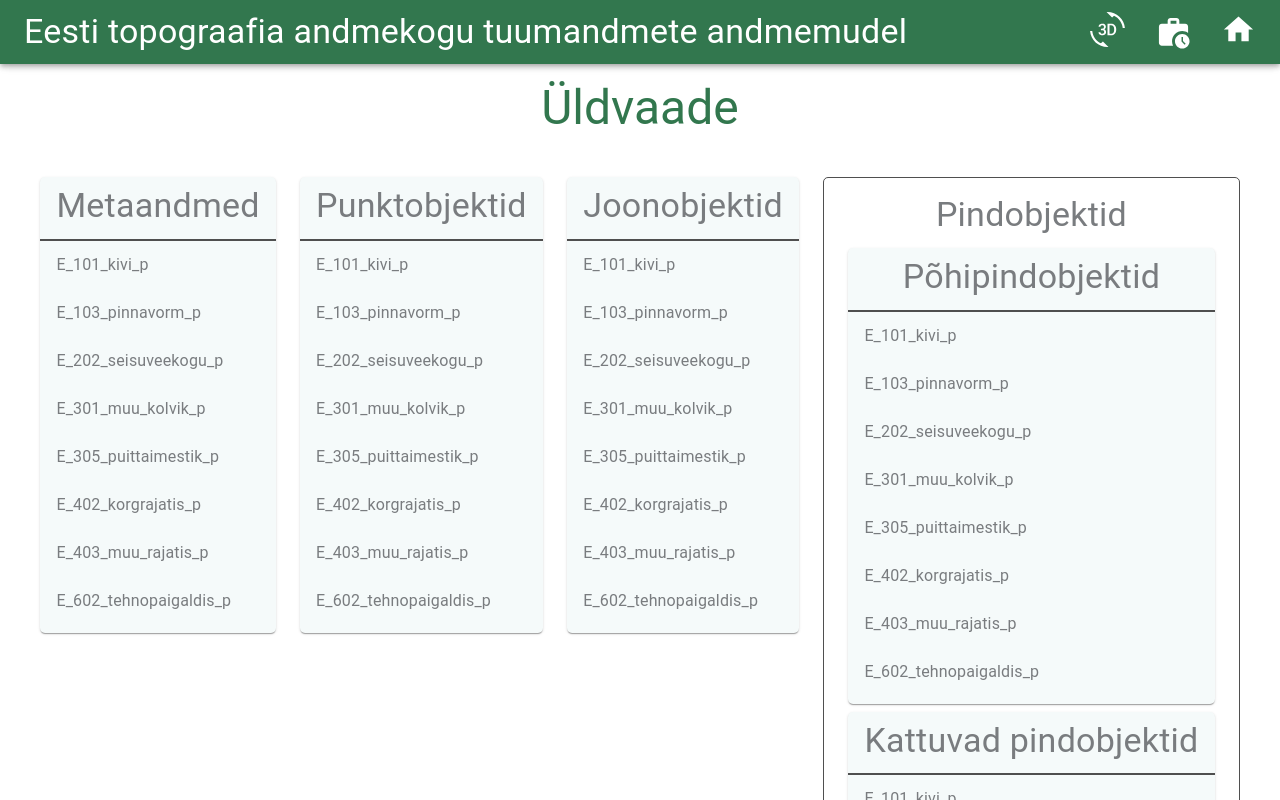
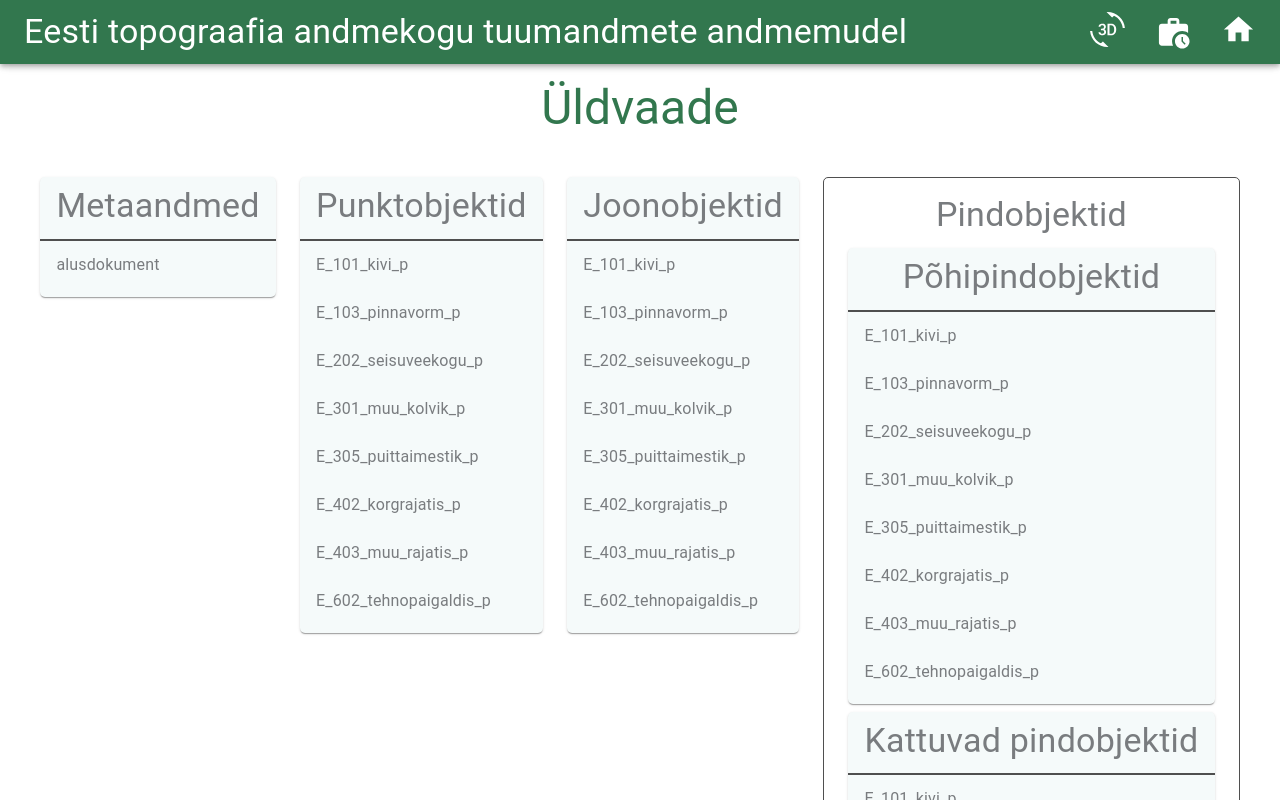
Before and after one commit to AndresKasekamp/etak-andmemudel-react, a React (Vite) app: page / in a window 1280 px wide. Shown: the top 800 px of the page. Built offline with nearby package versions, Linux system fonts and the light colour scheme.

Commit message:
alusdokument arendus 1

```diff
--- a/src/App.tsx
+++ b/src/App.tsx
@@ -9,7 +9,7 @@ import {
   // etakJoonobjektid,
   // etakPindobjektidMain,
   // etakPindobjektidOverlap,
-  // metadata,
+  metadata,
   // derivedLayers,
 } from "./data/featureClasses.tsx";
 
@@ -46,10 +46,9 @@ function App() {
         >
           <MainTable
             backgroundColor="#C4C1A4"
-            // objectName="Metaandmed"
             objectName={etak_kirjeldus.groups.meta.name.et}
-            // itemNames={metadata}
-            itemNames={etakPunktobjektid}
+            itemNames={metadata}
+            // itemNames={etakPunktobjektid}
             dataTypeClass="etak"
           />
           <MainTable
--- a/src/components/EtakDataMain.tsx
+++ b/src/components/EtakDataMain.tsx
@@ -21,6 +21,8 @@ export default function EtakDataMain({
   const tableName = getTableName(location);
 
   const updatedRows = [...mainRows];
+
+  // TODO alusdokumendile peab tegema erireegli or smth
 
   // Manipulating underlying array
   addedRows.forEach((row) => {
--- a/src/data/constantFields.tsx
+++ b/src/data/constantFields.tsx
@@ -359,6 +359,141 @@ export const mainRows = [
   ),
 ];
 
+export const metadataFields = {
+  andmeallikas: createData(
+    {
+      name: etak_kirjeldus.classes.alusdokument.fields.andmeallikas.name,
+      color: MainElementColor,
+    },
+    "tekst(100)",
+    "",
+    {
+      desc: etak_kirjeldus.classes.alusdokument.fields.andmeallikas.description
+        .et,
+      hyperlink: null,
+    }
+  ),
+
+  kood: createData(
+    {
+      name: etak_kirjeldus.classes.alusdokument.fields.kood.name,
+      color: MainElementColor,
+    },
+    "lühike täisarv",
+    "",
+    {
+      desc: etak_kirjeldus.classes.alusdokument.fields.kood.description.et,
+      hyperlink: null,
+    }
+  ),
+
+  korguskood: createData(
+    {
+      name: etak_kirjeldus.classes.alusdokument.fields.korguskood.name,
+      color: MainElementColor,
+    },
+    "lühike täisarv",
+    "",
+    {
+      desc: etak_kirjeldus.classes.alusdokument.fields.korguskood.description
+        .et,
+      hyperlink: null,
+    }
+  ),
+
+  nimetus: createData(
+    {
+      name: etak_kirjeldus.classes.alusdokument.fields.nimetus.name,
+      color: MainElementColor,
+    },
+    "tekst(100)",
+    "",
+    {
+      desc: etak_kirjeldus.classes.alusdokument.fields.nimetus.description.et,
+      hyperlink: null,
+    }
+  ),
+
+  tyyp: createData(
+    {
+      name: etak_kirjeldus.classes.alusdokument.fields.tyyp.name,
+      color: MainElementColor,
+    },
+    "lühike täisarv",
+    "",
+    {
+      desc: etak_kirjeldus.classes.alusdokument.fields.tyyp.description.et,
+      hyperlink: null,
+    }
+  ),
+
+  aeg: createData(
+    {
+      name: etak_kirjeldus.classes.alusdokument.fields.aeg.name,
+      color: MainElementColor,
+    },
+    "kuupäev",
+    "",
+    {
+      desc: etak_kirjeldus.classes.alusdokument.fields.aeg.description.et,
+      hyperlink: null,
+    }
+  ),
+
+  markused: createData(
+    {
+      name: etak_kirjeldus.classes.alusdokument.fields.markused.name,
+      color: MainElementColor,
+    },
+    "tekst(255)",
+    "",
+    {
+      desc: etak_kirjeldus.classes.alusdokument.fields.markused.description.et,
+      hyperlink: null,
+    }
+  ),
+
+  tapsus: createData(
+    {
+      name: etak_kirjeldus.classes.alusdokument.fields.tapsus.name,
+      color: MainElementColor,
+    },
+    "lühike täisarv",
+    "",
+    {
+      desc: etak_kirjeldus.classes.alusdokument.fields.tapsus.description.et,
+      hyperlink: null,
+    }
+  ),
+
+  korgustapsus: createData(
+    {
+      name: etak_kirjeldus.classes.alusdokument.fields.korgustapsus.name,
+      color: MainElementColor,
+    },
+    "lühike täisarv",
+    "",
+    {
+      desc: etak_kirjeldus.classes.alusdokument.fields.korgustapsus.description
+        .et,
+      hyperlink: null,
+    }
+  ),
+};
+
+export const generateMetadatFields = () => {
+  const metadataGenerated: any = [];
+
+  // Using Object.entries() with forEach to get index, key, and value
+  Object.values(metadataFields).forEach((value, index) => {
+    const gfield = generateField(value, index);
+    // Push values to the array
+    metadataGenerated.push(gfield);
+  });
+
+  return metadataGenerated;
+};
+
 export const generateKood = (domain: string) => {
   const koodField = {
     row: createData(
@@ -370,6 +505,26 @@ export const generateKood = (domain: string) => {
       domain,
       {
         desc: etak_kirjeldus.classes._default.fields.kood.description.et,
+        hyperlink: null,
+      }
+    ),
+    position: 1,
+  };
+
+  return koodField;
+};
+
+export const generateKoodAlusdokument = () => {
+  const koodField = {
+    row: createData(
+      {
+        name: etak_kirjeldus.classes._default.fields.kood.name,
+        color: MainElementColor,
+      },
+      "lühike täisarv",
+      "",
+      {
+        desc: etak_kirjeldus.classes.alusdokument.fields.kood.description.et,
         hyperlink: null,
       }
     ),
--- a/src/data/domains.tsx
+++ b/src/data/domains.tsx
@@ -1,3 +1,6 @@
+import etak_kirjeldus from "./etak_kirjeldus.json" assert { type: "json" };
+
+
 function createDataDomains(kood: number, nimetus: string) {
   return { kood, nimetus };
 }
@@ -54,3 +57,21 @@ export const etakPunktobjektidDomains = {
     elements: [createDataDomains(103, "Pinnavorm")],
   },
 };
+
+
+export const metadataDomains = {
+
+  alusdokument_tyyp: {
+    name: "alusdokument_tyyp",
+    desc: etak_kirjeldus.classes.alusdokument.fields.tyyp.description.et,
+    dataType: "lühike täisarv",
+    elements: [
+      createDataDomains(10, "Maa-ameti aerofoto"),
+      createDataDomains(20, "Ruumiandmekogum"),
+      createDataDomains(30, "Tärkandmekogum"),
+      createDataDomains(40, "Kaardistus"),
+      createDataDomains(60, "Kõrgusmudel"),
+      createDataDomains(999, "Muu"),
+    ],
+  },
+}
--- a/src/data/etak_kirjeldus.json
+++ b/src/data/etak_kirjeldus.json
@@ -215,7 +215,7 @@
           "name": "nimetus",
           "type": "register",
           "description": {
-            "et": "Objekti nimetus Riiklikus kohanimeregistris [SIIN ON MIDAGI VALESTI]",
+            "et": "Objekti nimetus Riiklikus kohanimeregistris [SIIN ON MIDAGI VALESTI vist]",
             "en": "Object name in  National Place Names Register"
           }
         },
@@ -274,52 +274,62 @@
       }
     },
     "alusdokument": {
+      "name": "alusdokument",
       "group": "meta",
       "description": {
         "et": "Alusdokument"
       },
       "fields": {
         "andmeallikas": {
+          "name": "andmeallikas",
           "description": {
             "et": "Andmeandja nimi"
           }
         },
         "kood": {
+          "name": "kood",
           "description": {
             "et": "Alusdokumendi identifikaator"
           }
         },
         "korguskood": {
+          "name": "korguskood",
           "description": {
             "et": "Korgusallika_id väljal kasutatav viide alusdokumendile"
           }
         },
         "tyyp": {
+          "name": "tyyp",
           "description": {
             "et": "Alusdokumendi tüüp"
           }
         },
         "aeg": {
+          "name": "aeg",
           "description": {
             "et": "Alusdokumendi andmekogusse laekumise aeg"
           }
         },
         "markused": {
+          "name": "markused",
           "description": {
             "et": "Vabas vormis märkused dokumendi kohta"
           }
         },
         "tapsus": {
+          "name": "tapsus",
           "description": {
             "et": "Andmete plaaniline täpsus"
           }
         },
         "korgustapsus": {
+          "name": "korgustapsus",
           "description": {
             "et": "Andmete kõrgustäpsus"
           }
         },
         "nimetus": {
+          "name": "nimetus",
           "description": {
             "et": "Alusdokumendi nimetus"
           }
--- a/src/data/featureClasses.tsx
+++ b/src/data/featureClasses.tsx
@@ -6,6 +6,7 @@ import {
   generateKorgus,
   generateField,
   generateHeadingData,
+  generateMetadatFields
 } from "./constantFields.tsx";
 import { etakPunktobjektidDomains } from "./domains.tsx";
 import etak_kirjeldus from "./etak_kirjeldus.json" assert { type: "json" };
@@ -205,8 +206,18 @@ export const etakPindobjektidOverlap = [
 
 export const metadata = [
   {
-    fcName: etak_kirjeldus.classes.alusdokument.description.et,
-    elements: [],
+    fcName: etak_kirjeldus.classes.alusdokument.name,
+    elements: generateMetadatFields(),
+    domainTables: [
+      etakPunktobjektidDomains.d0101,
+      etakPunktobjektidDomains.kivi_tyyp,
+      etakPunktobjektidDomains.vajalikkus,
+    ],
+    headingData: generateHeadingData(
+      "pind",
+      etak_kirjeldus.classes.alusdokument.description.et,
+      2
+    ),
   },
 ];
 
--- a/src/pages/paths.tsx
+++ b/src/pages/paths.tsx
@@ -3,6 +3,7 @@ import {
   // etakPindobjektidMain,
   // etakPindobjektidOverlap,
   etakPunktobjektid,
+  metadata
 } from "../data/featureClasses";
 import App from "../App";
 import EtakDataMain from "../components/EtakDataMain";
@@ -10,7 +11,7 @@ import { FeatureClass, FeatureClassPath } from "../types/interfaces";
 
 // Image sources
 import pointImageSource from "../assets/multipoint.svg";
-// import polyImageSource from "../assets/polygon-hole-o.svg";
+import polyImageSource from "../assets/polygon-hole-o.svg";
 // import polyLineImageSource from "../assets/polyline-pt.svg";
 // import cubeImageSource from "../assets/cube-3d.svg";
 
@@ -36,6 +37,7 @@ export const paths = () => [
   initPath,
 
   ...featureClassPath(etakPunktobjektid, "punktobjekt", pointImageSource),
+  ...featureClassPath(metadata, "etak", polyImageSource),
   // ...featureClassPath(etakJoonobjektid, "joonobjekt"),
   // ...featureClassPath(etakPindobjektidOverlap, "pindobjekt"),
   // ...featureClassPath(etakPindobjektidMain, "pindobjekt"),
```
